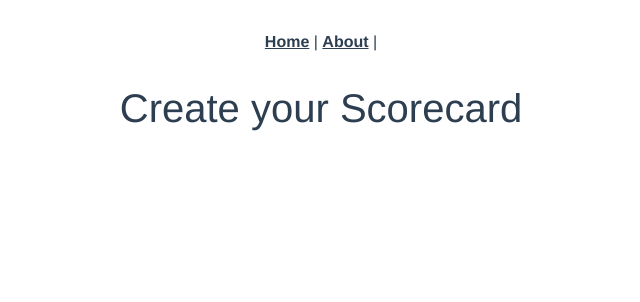
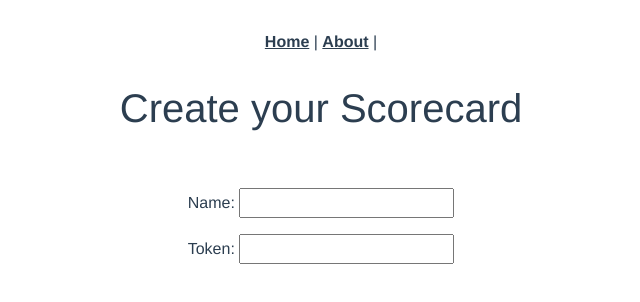
Before and after one commit to SymensJeffrey/golf_vue, a Vue app: page /createScore in a window 1280 px wide. Shown: the top 302 px of the page, without its empty margins (319-959 px from the left). Built offline with nearby package versions, Linux system fonts and the light colour scheme.

Commit message:
add name and token input

```diff
--- a/src/views/CreateScore.vue
+++ b/src/views/CreateScore.vue
@@ -1,8 +1,15 @@
 <template>
   <div class="home">
     <h1>{{ message }}</h1>
+    <br>
+    <br>
     <div>
-
+        <p>
+        Name: <input>
+        </p>
+        <p>
+        Token: <input>
+        </p>
     </div>
   </div>
 </template>
```
